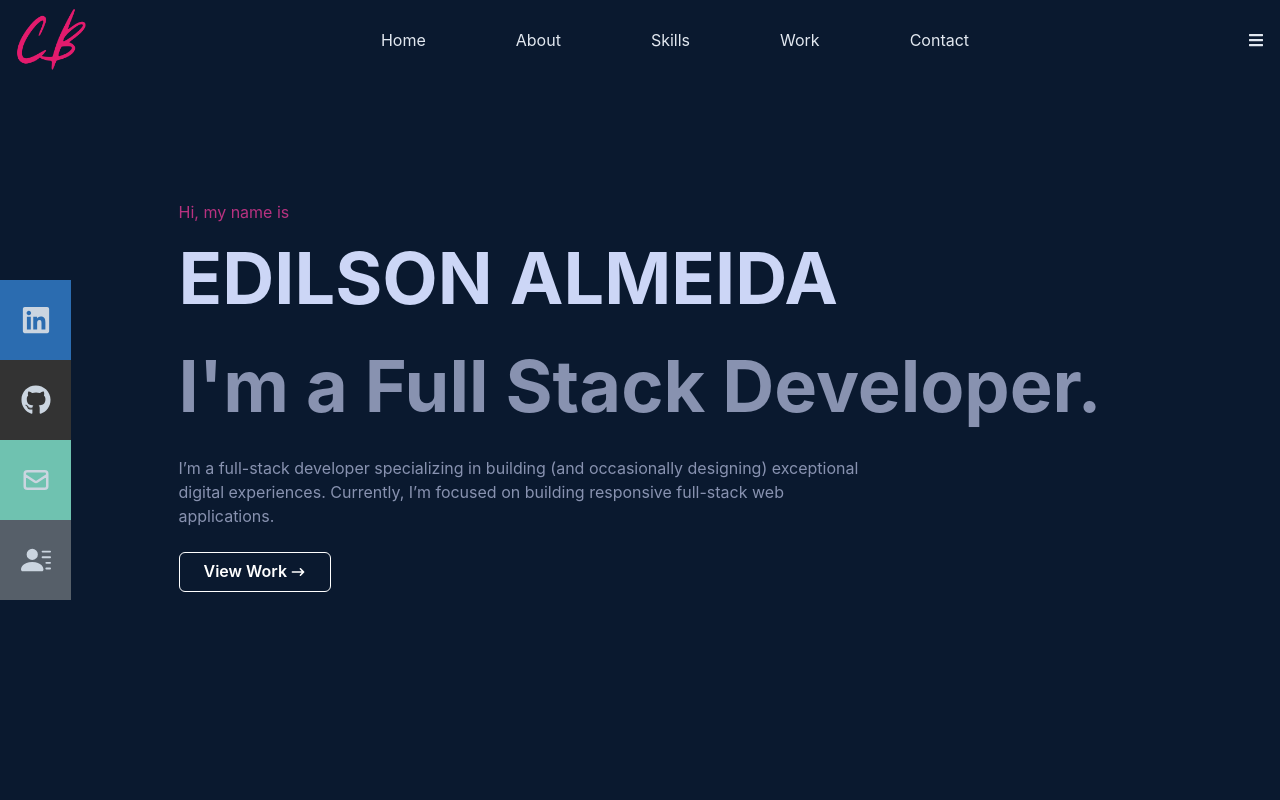
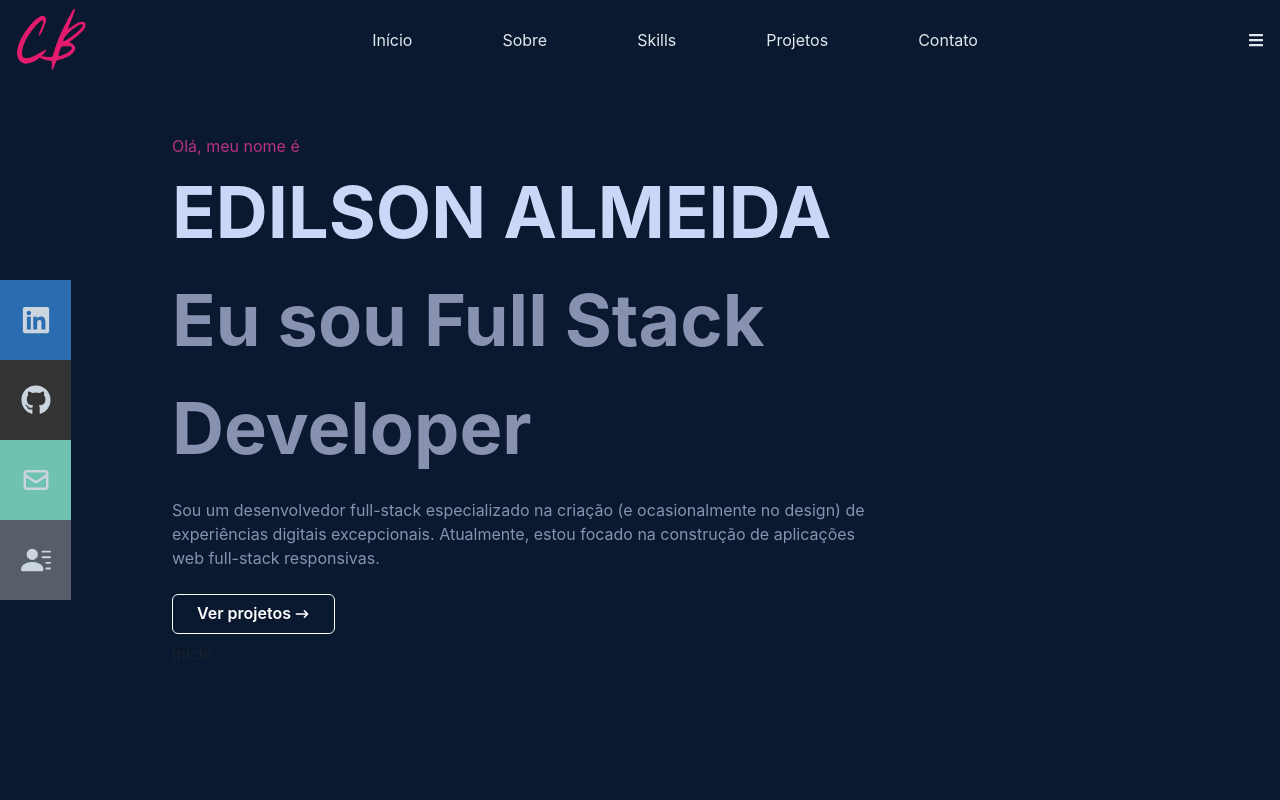
Before and after one commit to diinhoalmeida/portfolio-project, a React (Vite) app: page / in a window 1280 px wide. Shown: the top 800 px of the page. Built offline with nearby package versions, Linux system fonts and the light colour scheme.

Commit message:
fix: Fix Issues
Tradução de pagina para portugues, links arrumados, style ajeitado

```diff
--- a/src/components/Contact/contact.tsx
+++ b/src/components/Contact/contact.tsx
@@ -18,11 +18,11 @@ const Contact = () => {
       >
         <Box pb="8">
           <h1>
-            <Text {...sectionTitleStyles}>Contact</Text>
+            <Text {...sectionTitleStyles}>Contato</Text>
           </h1>
           <h2>
             <Text {...sectionSubtitleStyles}>
-              Submit the form below or shoot me an email -
+              Complete o formulário abaixo ou me envie um e-mail -
               edifilho1409@outlook.com
             </Text>
           </h2>
@@ -40,7 +40,7 @@ const Contact = () => {
           rows={10}
           placeholder="Message"
         ></textarea>
-        <Button {...buttonStyles}>Let's Collaborate</Button>
+        <Button {...buttonStyles}>Vamos trabalhar juntos!</Button>
       </form>
     </Flex>
   );
--- a/src/components/Home/home.tsx
+++ b/src/components/Home/home.tsx
@@ -1,5 +1,6 @@
 import { useState } from "react";
 import { Box, Button, Flex, Text } from "@chakra-ui/react";
+import { Link } from "react-scroll";
 import { HiArrowNarrowRight } from "react-icons/hi";
 import {
   containerStyles,
@@ -27,24 +28,26 @@ const Home = () => {
     <Flex {...containerStyles}>
       <Flex {...contentStyles}>
         <h1>
-          <Text {...nameStyles}>Hi, my name is</Text>
+          <Text {...nameStyles}>Olá, meu nome é</Text>
           <Text {...titleStyles}>EDILSON ALMEIDA</Text>
-          <Text {...subtitleStyles}>I'm a Full Stack Developer.</Text>
+          <Text {...subtitleStyles}>Eu sou Full Stack Developer</Text>
         </h1>
         <h2>
           <Text {...descriptionStyles}>
-            I’m a full-stack developer specializing in building (and
-            occasionally designing) exceptional digital experiences. Currently,
-            I’m focused on building responsive full-stack web applications.
+            Sou um desenvolvedor full-stack especializado na criação (e
+            ocasionalmente no design) de experiências digitais excepcionais.
+            Atualmente, estou focado na construção de aplicações web full-stack
+            responsivas.
           </Text>
         </h2>
         <Box>
+          <Link to="work" smooth={true} duration={500}>
             <Button
               onMouseEnter={handleMouseEnter}
               onMouseLeave={handleMouseLeave}
               {...buttonStyles}
             >
-            View Work
+              Ver projetos
               <Box
                 {...arrowStyles}
                 transform={hovered ? "rotate(90deg)" : "none"}
@@ -54,6 +57,8 @@ const Home = () => {
                 </span>
               </Box>
             </Button>
+            Início
+          </Link>
         </Box>
       </Flex>
     </Flex>
--- a/src/components/NavBar/Menu/menu.tsx
+++ b/src/components/NavBar/Menu/menu.tsx
@@ -14,12 +14,12 @@ const Menu = ({ nav }: MenuProps) => {
     >
       <ListItem {...listItemStyles}>
         <Link to="home" smooth={true} duration={500}>
-          Home
+          Início
         </Link>
       </ListItem>
       <ListItem {...listItemStyles}>
         <Link to="about" smooth={true} duration={500}>
-          About
+          Sobre
         </Link>
       </ListItem>
       <ListItem {...listItemStyles}>
@@ -29,12 +29,12 @@ const Menu = ({ nav }: MenuProps) => {
       </ListItem>
       <ListItem {...listItemStyles}>
         <Link to="work" smooth={true} duration={500}>
-          Work
+          Projetos
         </Link>
       </ListItem>
       <ListItem {...listItemStyles}>
         <Link to="contact" smooth={true} duration={500}>
-          Contact
+          Contato
         </Link>
       </ListItem>
     </UnorderedList>
--- a/src/components/NavBar/MobileMenu/mobileMenu.tsx
+++ b/src/components/NavBar/MobileMenu/mobileMenu.tsx
@@ -24,12 +24,12 @@ const MobileMenu = ({ nav, handleClick }: MobileMenuProps) => {
     >
       <ListItem py={6} fontSize="4xl">
         <Link onClick={handleClick} to="home" smooth={true} duration={500}>
-          Home
+          Início
         </Link>
       </ListItem>
       <ListItem py={6} fontSize="4xl">
         <Link onClick={handleClick} to="about" smooth={true} duration={500}>
-          About
+          Sobre
         </Link>
       </ListItem>
       <ListItem py={6} fontSize="4xl">
@@ -39,12 +39,12 @@ const MobileMenu = ({ nav, handleClick }: MobileMenuProps) => {
       </ListItem>
       <ListItem py={6} fontSize="4xl">
         <Link onClick={handleClick} to="work" smooth={true} duration={500}>
-          Work
+          Projetos
         </Link>
       </ListItem>
       <ListItem py={6} fontSize="4xl">
         <Link onClick={handleClick} to="contact" smooth={true} duration={500}>
-          Contact
+          Contato
         </Link>
       </ListItem>
     </UnorderedList>
--- a/src/components/NavBar/SocialIcons/socialIcons.tsx
+++ b/src/components/NavBar/SocialIcons/socialIcons.tsx
@@ -50,7 +50,7 @@ const SocialIcons = () => {
             style={linkStyles}
             href="https://drive.google.com/drive/folders/1AFMvzase_RsHO0nX34k6PDzkv4a81iy2?usp=drive_link"
           >
-            Resume <BsFillPersonLinesFill size={30} />
+            Currículo <BsFillPersonLinesFill size={30} />
           </a>
         </ListItem>
       </UnorderedList>
--- a/src/components/Work/work.tsx
+++ b/src/components/Work/work.tsx
@@ -29,11 +29,11 @@ const Work = () => {
       <Flex {...workContentStyles}>
         <Box pb="8">
           <h1>
-            <Text {...workTitleStyles}>Work</Text>
+            <Text {...workTitleStyles}>Projetos Pessoais</Text>
           </h1>
           <h2>
             <Text {...workSubtitleStyles}>
-              // Check out some of my recent work
+              // Dê uma olhada em meus projetos pessoais
             </Text>
           </h2>
         </Box>
--- a/src/data/data.ts
+++ b/src/data/data.ts
@@ -32,7 +32,7 @@ export const data = [
     name: "GitHub Requests",
     image: GitHubRequests,
     github: "https://github.com/diinhoalmeida/get-git-users",
-    live: "https://shopping-cart-drab-rho.vercel.app/store",
+    live: "https://get-git-users.vercel.app/",
   },
   {
     id: 5,
```
Lines whose indentation alone changed are shown as unchanged.
